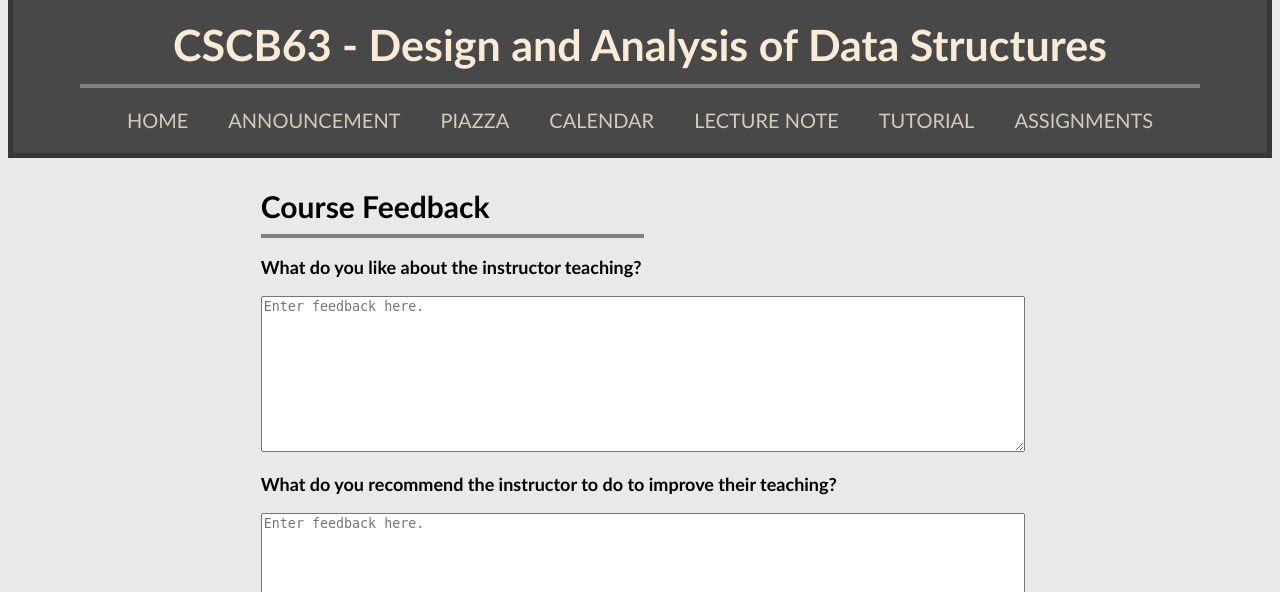
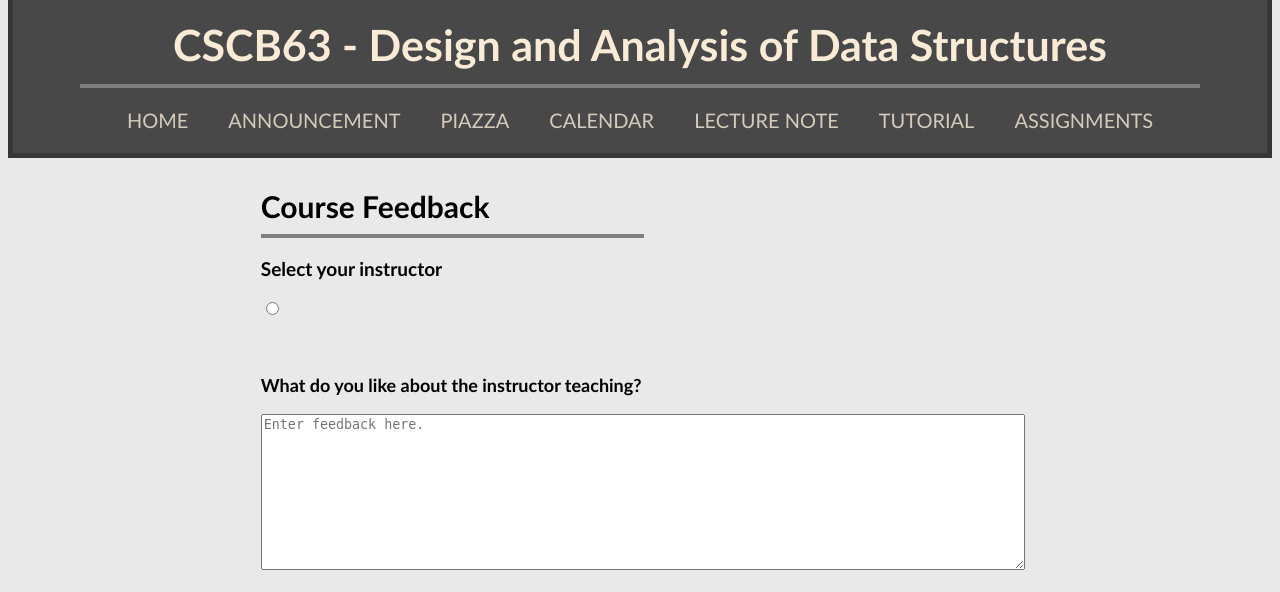
Before and after one commit to osinmv/A3B20, a Python web app: template templates/feedback.html in a window 1280 px wide. Shown: the part 70-662 px from the top of the page. Run offline with Jinja, Linux system fonts and the light colour scheme; the template is opened without the code that fills it, so the values that code supplies are empty.

Commit message:
Updated feedback with variables
variables arenot wokring though

```diff
--- a/templates/feedback.html
+++ b/templates/feedback.html
@@ -15,6 +15,13 @@
         <div class="content">
             <h3>Course Feedback</h3>
             <hr class="description">
+
+              <p>Select your instructor</p>
+
+            <input type="radio"  name="Abbas">
+            <label for="A">{{instructors[0]}}</label><br>
+            <label for="A">{{instructors[1]}}</label><br>
+            <label for="A">{{instructors[2]}}</label><br>
 
             <div class="container">
                 <form action="{{ url_for('feedback')}}" method="POST">
```
